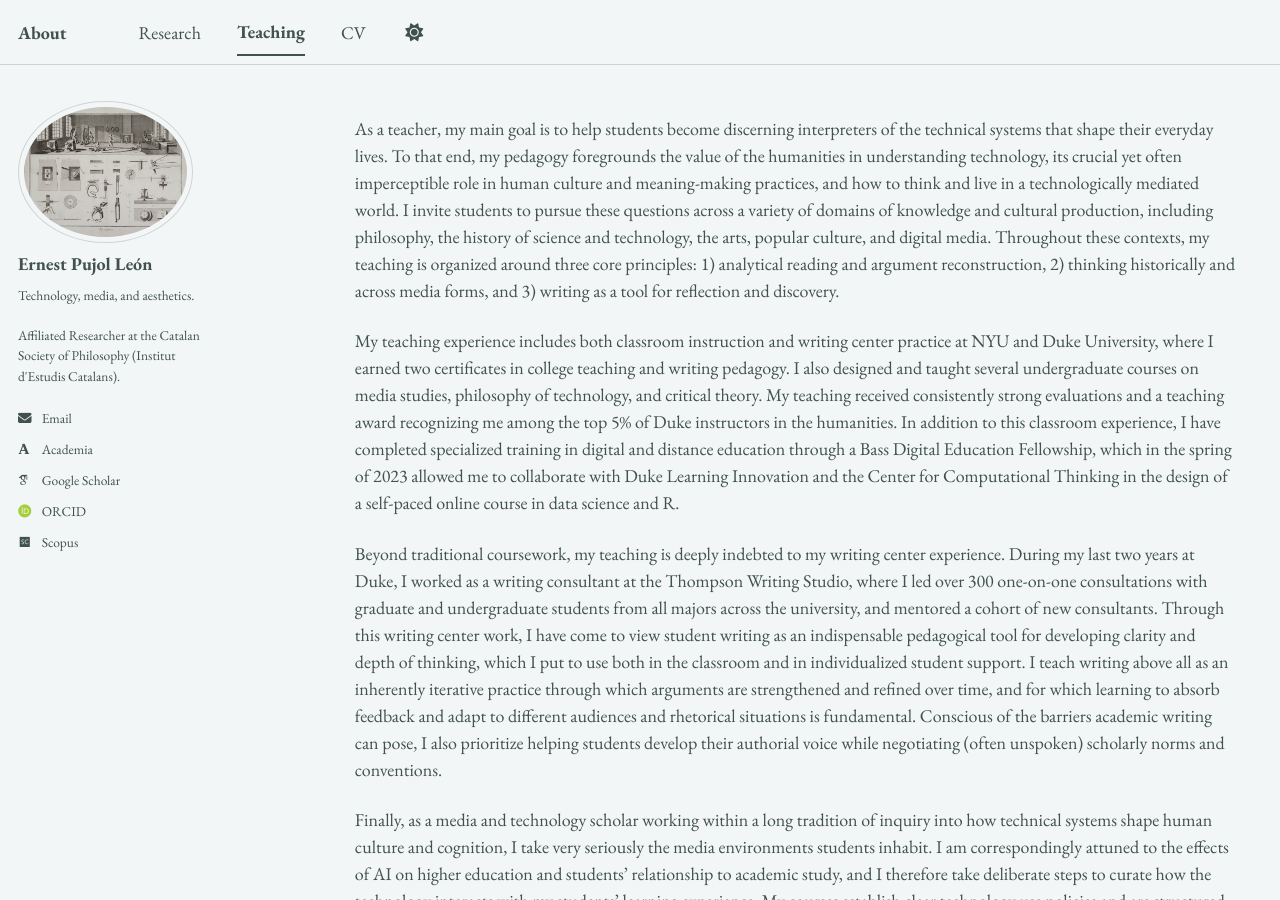
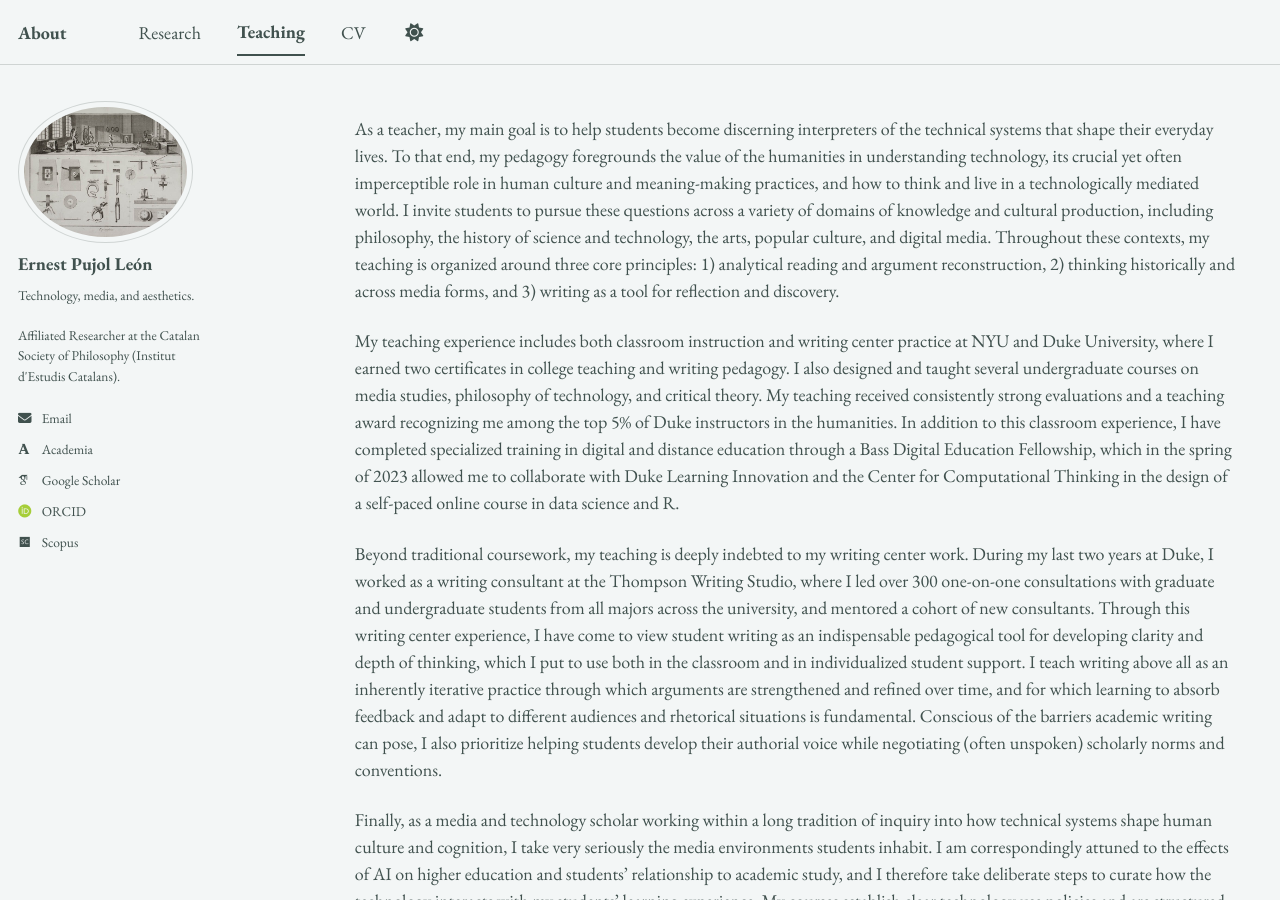
Before and after one commit to epujol90/epujol90.github.io, a Jekyll site: the page built from _pages/teaching.md, in a window 1280 px wide and 900 px high. Built offline with Jekyll 4.4.1, drawn with Linux system fonts in a browser that asks for light colours; some web fonts are replaced; a script bundle is joined from its source files by our own code; library files that are not in the unit come from our copies.

```diff
--- a/_pages/teaching.md
+++ b/_pages/teaching.md
@@ -9,7 +9,7 @@ As a teacher, my main goal is to help students become discerning interpreters of
 
 My teaching experience includes both classroom instruction and writing center practice at NYU and Duke University, where I earned two certificates in college teaching and writing pedagogy. I also designed and taught several undergraduate courses on media studies, philosophy of technology, and critical theory. My teaching received consistently strong evaluations and a teaching award recognizing me among the top 5% of Duke instructors in the humanities. In addition to this classroom experience, I have completed specialized training in digital and distance education through a Bass Digital Education Fellowship, which in the spring of 2023 allowed me to collaborate with Duke Learning Innovation and the Center for Computational Thinking in the design of a self-paced online course in data science and R.
 
-Beyond traditional coursework, my teaching is deeply indebted to my writing center experience. During my last two years at Duke, I worked as a writing consultant at the Thompson Writing Studio, where I led over 300 one-on-one consultations with graduate and undergraduate students from all majors across the university, and mentored a cohort of new consultants. Through this writing center work, I have come to view student writing as an indispensable pedagogical tool for developing clarity and depth of thinking, which I put to use both in the classroom and in individualized student support. I teach writing above all as an inherently iterative practice through which arguments are strengthened and refined over time, and for which learning to absorb feedback and adapt to different audiences and rhetorical situations is fundamental. Conscious of the barriers academic writing can pose, I also prioritize helping students develop their authorial voice while negotiating (often unspoken) scholarly norms and conventions.
+Beyond traditional coursework, my teaching is deeply indebted to my writing center work. During my last two years at Duke, I worked as a writing consultant at the Thompson Writing Studio, where I led over 300 one-on-one consultations with graduate and undergraduate students from all majors across the university, and mentored a cohort of new consultants. Through this writing center experience, I have come to view student writing as an indispensable pedagogical tool for developing clarity and depth of thinking, which I put to use both in the classroom and in individualized student support. I teach writing above all as an inherently iterative practice through which arguments are strengthened and refined over time, and for which learning to absorb feedback and adapt to different audiences and rhetorical situations is fundamental. Conscious of the barriers academic writing can pose, I also prioritize helping students develop their authorial voice while negotiating (often unspoken) scholarly norms and conventions.
 
 Finally, as a media and technology scholar working within a long tradition of inquiry into how technical systems shape human culture and cognition, I take very seriously the media environments students inhabit. I am correspondingly attuned to the effects of AI on higher education and students’ relationship to academic study, and I therefore take deliberate steps to curate how the technology interacts with my students’ learning experience. My courses establish clear technology use policies and are structured around assignments that reward process and revision over output, while regularly inviting students to reflect on the value of taking ownership over their intellectual growth. Ultimately, I want students to see that studying technology as an academic subject concerns not only ideas and authors, but equally the ways the technologies ready to hand may or may not serve us as thinkers.
 <br>
```
